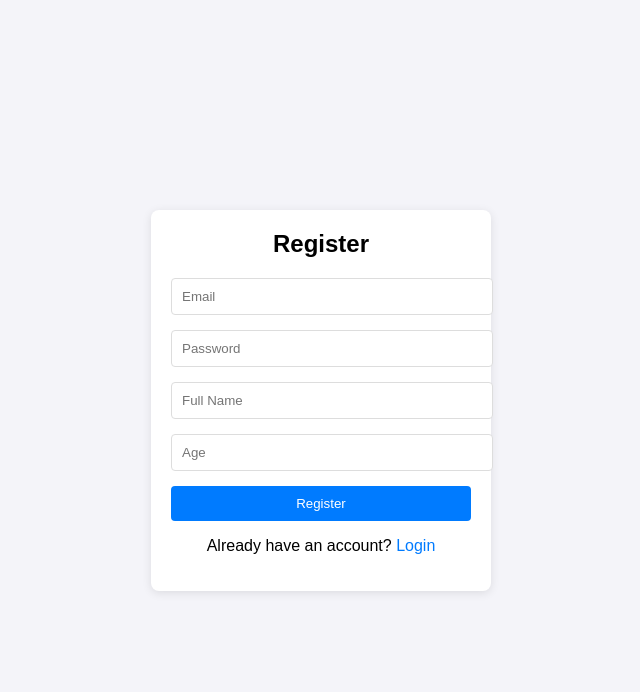
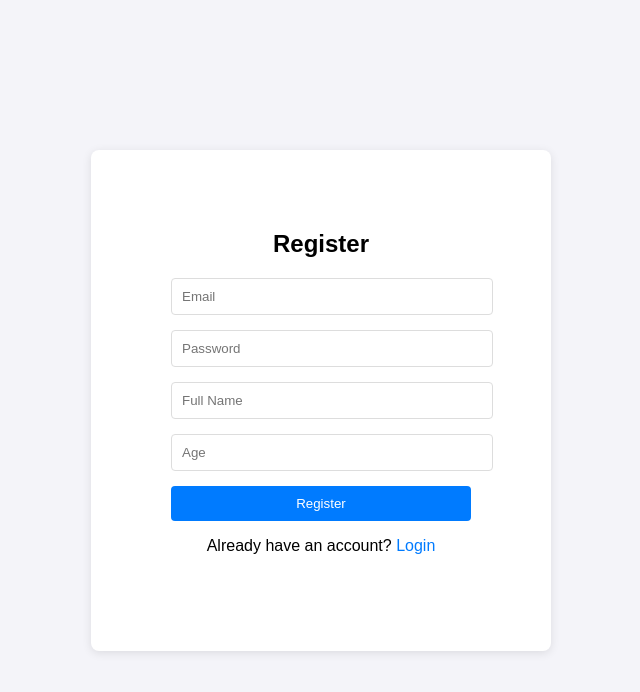
Before and after one commit to SeeramHarsha/insta, a Flask app: page / in a window 1280 px wide. Shown: the top 692 px of the page, without its empty margins (319-959 px from the left). Run offline with Flask 3, Linux system fonts and the light colour scheme; some libraries are stand-ins or nearby versions.

Commit message:
Update reg.html

```diff
--- a/templates/reg.html
+++ b/templates/reg.html
@@ -17,7 +17,7 @@
         }
         .container {
             background: #fff;
-            padding: 20px;
+            padding: 80px;
             border-radius: 8px;
             box-shadow: 0 2px 10px rgba(0, 0, 0, 0.1);
             width: 300px;
```
